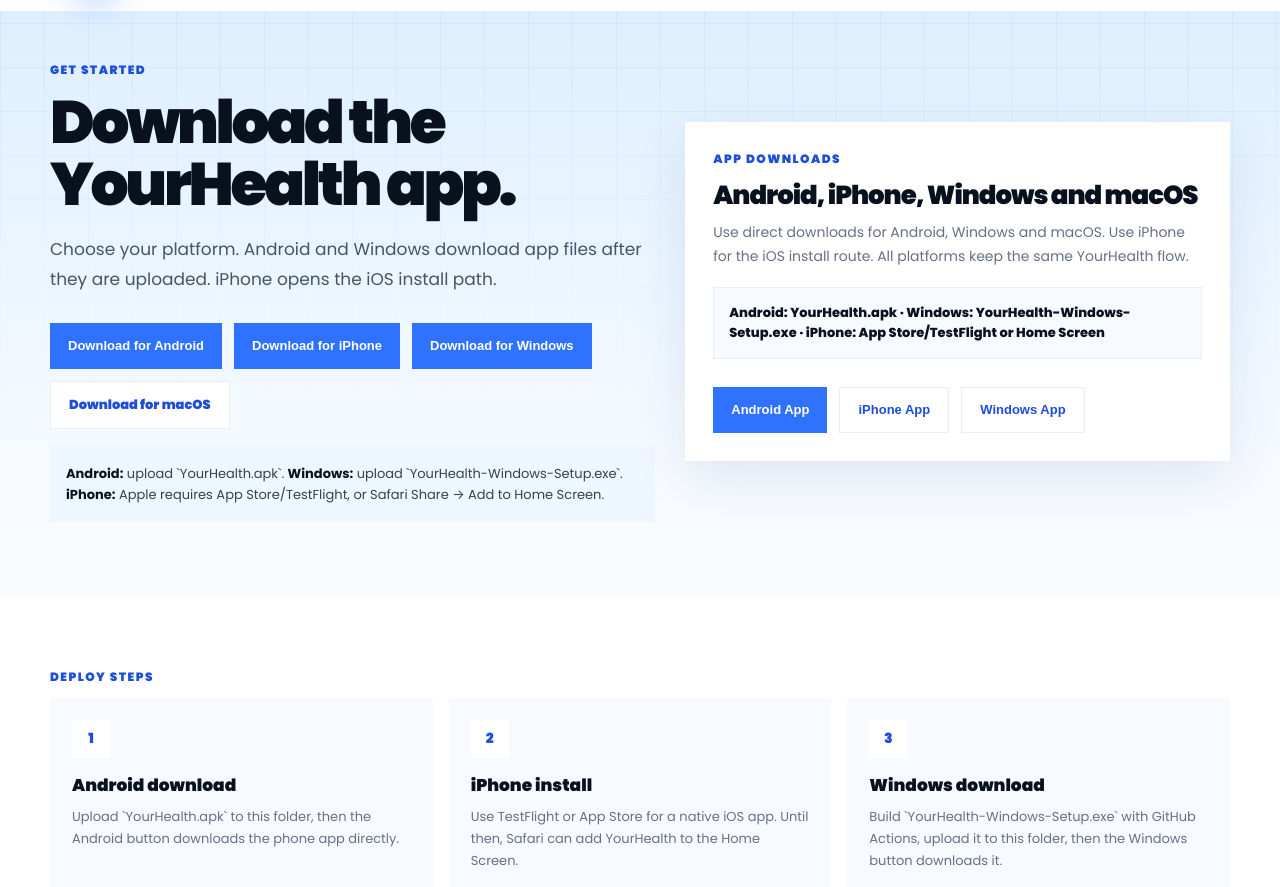
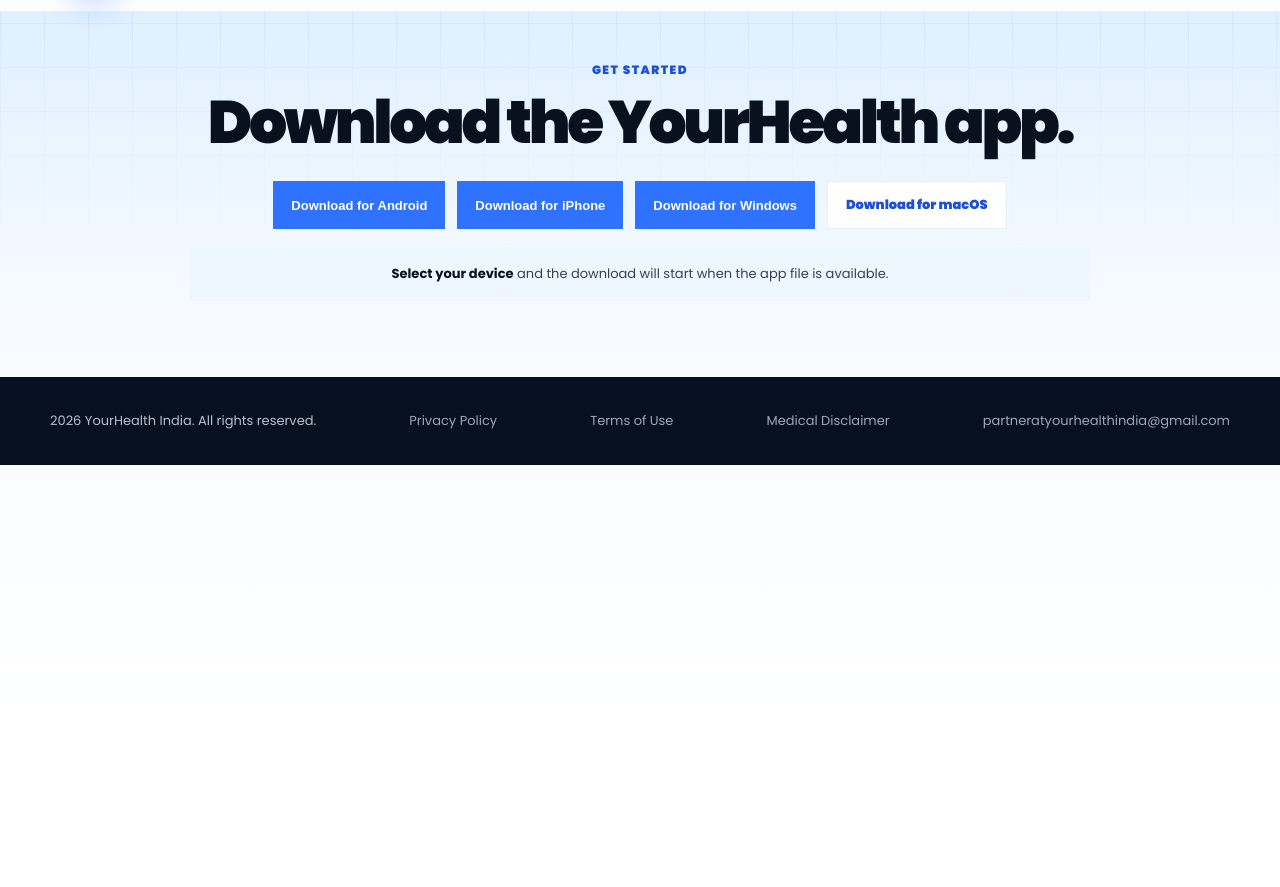
Before and after one commit to samradhisaharan-glitch/YourHealth, a plain HTML site: page get-started.html in a window 1280 px wide. Shown: the part 65-952 px from the top of the page. After the commit the page ends 800 px from the top, so only its background shows below. Drawn offline with Linux system fonts and the light colour scheme.

Commit message:
Update get-started.html

```diff
--- a/get-started.html
+++ b/get-started.html
@@ -26,29 +26,19 @@
 .btn.line{background:#fff;color:var(--blue2);border:1px solid var(--line)}
 .hero{padding:126px 24px 76px;position:relative;overflow:hidden}
 .hero:before{content:"";position:absolute;inset:0;background:linear-gradient(90deg,rgba(47,114,255,.08) 1px,transparent 1px),linear-gradient(rgba(47,114,255,.08) 1px,transparent 1px);background-size:44px 44px;mask-image:linear-gradient(to bottom,#000 0%,transparent 72%)}
-.hero-inner{max-width:1180px;margin:0 auto;position:relative;z-index:1;display:grid;grid-template-columns:1fr .9fr;gap:30px;align-items:center}
+.hero-inner{max-width:900px;margin:0 auto;position:relative;z-index:1;text-align:center}
 .label{font-size:12px;text-transform:uppercase;letter-spacing:.12em;color:var(--blue2);font-weight:900;margin-bottom:12px}
 h1{font-size:60px;line-height:1.04;letter-spacing:-.055em;color:var(--ink);font-weight:900}
 .intro{font-size:17px;line-height:1.8;color:#475467;margin-top:18px;max-width:720px}
 .actions{display:flex;gap:12px;flex-wrap:wrap;margin-top:28px}
-.download-card{background:#fff;box-shadow:var(--shadow);padding:28px}
-.download-card h2{font-size:26px;line-height:1.18;letter-spacing:-.04em;color:var(--ink);font-weight:900}
-.download-card p{font-size:14px;line-height:1.7;color:var(--muted);margin-top:10px}
-.file-box{background:var(--soft2);border:1px solid var(--line);padding:15px;margin-top:18px;font-size:13px;font-weight:800;color:var(--ink);word-break:break-word}
 .install-note{margin-top:18px;padding:16px;background:var(--soft);color:#344054;font-size:13px;line-height:1.65}
 .install-note strong{color:var(--ink)}
-.steps{padding:70px 24px 84px;background:#fff}
-.inner{max-width:1180px;margin:0 auto}
-.grid{display:grid;grid-template-columns:repeat(3,1fr);gap:16px}
-.step{background:var(--soft2);padding:22px;min-height:170px}
-.step strong{display:grid;place-items:center;width:38px;height:38px;background:#fff;color:var(--blue2);font-size:14px;font-weight:900;margin-bottom:14px}
-.step h3{font-size:17px;font-weight:900;color:var(--ink)}
-.step p{font-size:13px;line-height:1.7;color:var(--muted);margin-top:8px}
 footer{background:#07101f;color:#b7c0d1;padding:34px 24px}
 .footer-inner{max-width:1180px;margin:0 auto;display:flex;justify-content:space-between;gap:18px;flex-wrap:wrap;font-size:13px}
 .footer-inner a{color:#9aa8bd}
-@media(max-width:900px){.links{display:none}.hero-inner{grid-template-columns:1fr}h1{font-size:40px}.grid{grid-template-columns:1fr}}
-@media(max-width:620px){.nav{height:68px;padding:0 16px}.hero{padding:104px 16px 52px}.steps{padding-left:16px;padding-right:16px}}
+.actions{justify-content:center}
+@media(max-width:900px){.links{display:none}h1{font-size:40px}}
+@media(max-width:620px){.nav{height:68px;padding:0 16px}.hero{padding:104px 16px 52px}}
 </style>
 </head>
 <body>
@@ -72,36 +62,13 @@
       <div>
         <div class="label">Get Started</div>
         <h1>Download the YourHealth app.</h1>
-        <p class="intro">Choose your platform. Android and Windows download app files after they are uploaded. iPhone opens the iOS install path.</p>
         <div class="actions">
           <button class="btn" id="download-android" type="button">Download for Android</button>
           <button class="btn" id="download-ios" type="button">Download for iPhone</button>
           <button class="btn" id="download-windows" type="button">Download for Windows</button>
           <a class="btn line" href="YourHealth-macOS.zip" download>Download for macOS</a>
         </div>
-        <div class="install-note" id="install-note"><strong>Android:</strong> upload `YourHealth.apk`. <strong>Windows:</strong> upload `YourHealth-Windows-Setup.exe`. <strong>iPhone:</strong> Apple requires App Store/TestFlight, or Safari Share → Add to Home Screen.</div>
-      </div>
-      <div class="download-card">
-        <div class="label">App Downloads</div>
-        <h2>Android, iPhone, Windows and macOS</h2>
-        <p>Use direct downloads for Android, Windows and macOS. Use iPhone for the iOS install route. All platforms keep the same YourHealth flow.</p>
-        <div class="file-box">Android: YourHealth.apk · Windows: YourHealth-Windows-Setup.exe · iPhone: App Store/TestFlight or Home Screen</div>
-        <div class="actions">
-          <button class="btn" id="download-android-card" type="button">Android App</button>
-          <button class="btn line" id="download-ios-card" type="button">iPhone App</button>
-          <button class="btn line" id="download-windows-card" type="button">Windows App</button>
-        </div>
-      </div>
-    </div>
-  </section>
-
-  <section class="steps">
-    <div class="inner">
-      <div class="label">Deploy Steps</div>
-      <div class="grid">
-        <div class="step"><strong>1</strong><h3>Android download</h3><p>Upload `YourHealth.apk` to this folder, then the Android button downloads the phone app directly.</p></div>
-        <div class="step"><strong>2</strong><h3>iPhone install</h3><p>Use TestFlight or App Store for a native iOS app. Until then, Safari can add YourHealth to the Home Screen.</p></div>
-        <div class="step"><strong>3</strong><h3>Windows download</h3><p>Build `YourHealth-Windows-Setup.exe` with GitHub Actions, upload it to this folder, then the Windows button downloads it.</p></div>
+        <div class="install-note" id="install-note"><strong>Select your device</strong> and the download will start when the app file is available.</div>
       </div>
     </div>
   </section>
@@ -147,11 +114,11 @@
     installPrompt=null;
     return;
   }
-  installNote.innerHTML='<strong>Android APK not uploaded yet.</strong> Build `YourHealth.apk` from GitHub Actions, upload it beside this page, then this button will download it.';
+  installNote.innerHTML='<strong>Android app is not available yet.</strong> Please check again after the Android download file is added.';
 }
 
 function iosDownload(){
-  installNote.innerHTML='<strong>iPhone:</strong> Apple does not allow direct app download from a normal website. Use TestFlight/App Store for native iOS, or open YourHealth in Safari and choose Share → Add to Home Screen.';
+  installNote.innerHTML='<strong>iPhone:</strong> iOS download will be available through TestFlight or the App Store. You can also open YourHealth in Safari and choose Share → Add to Home Screen.';
   setTimeout(()=>{ window.location.href='app.html'; }, 1200);
 }
 
@@ -163,7 +130,7 @@
       return;
     }
   }catch(error){}
-  installNote.innerHTML='<strong>Windows installer not uploaded yet.</strong> Build `YourHealth-Windows-Setup.exe` from GitHub Actions, upload it beside this page, then this button will download it.';
+  installNote.innerHTML='<strong>Windows app is not available yet.</strong> Please check again after the Windows download file is added.';
 }
 
 androidButtons.forEach(button=>button.addEventListener('click',androidDownload));
```
